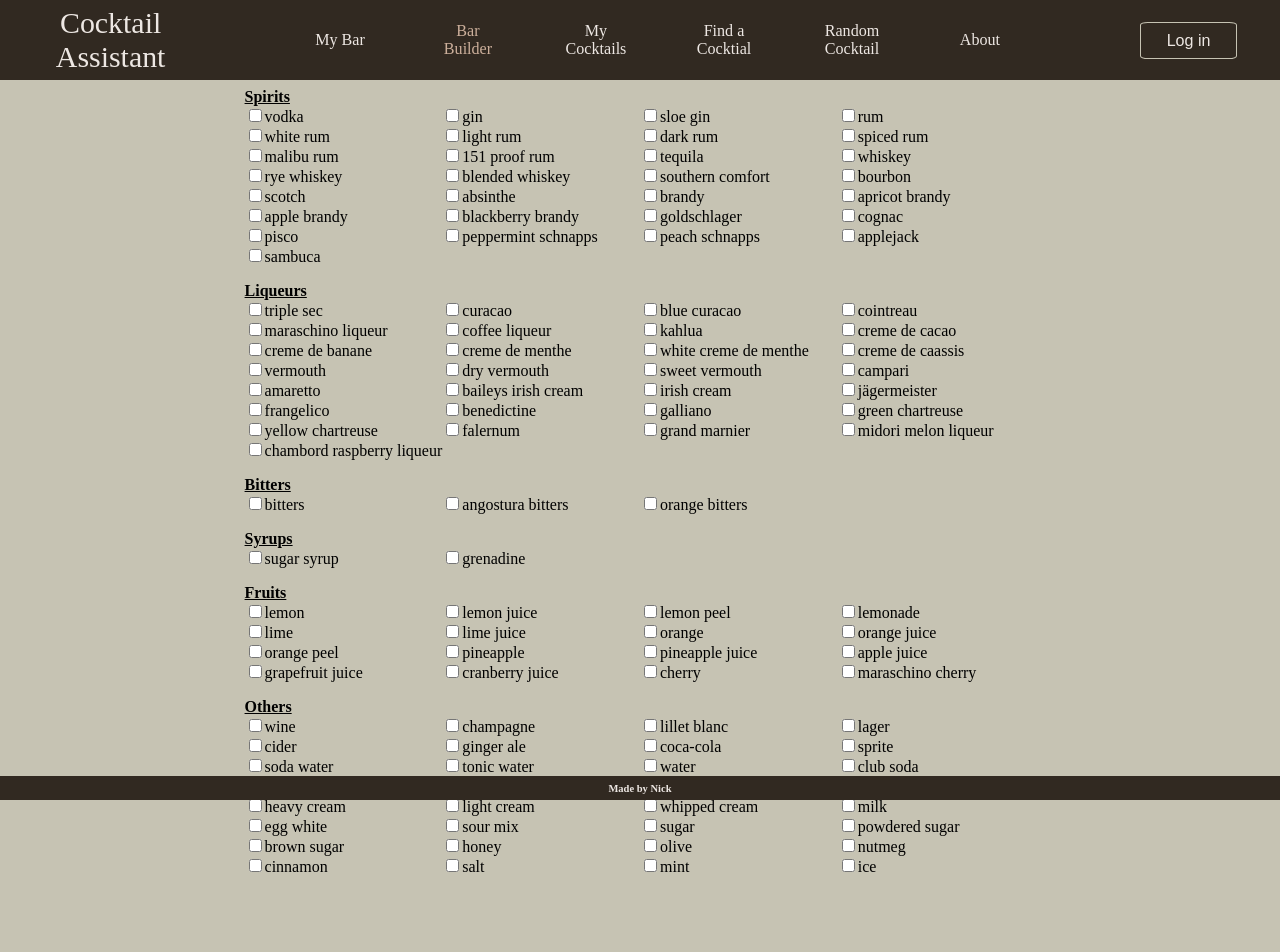
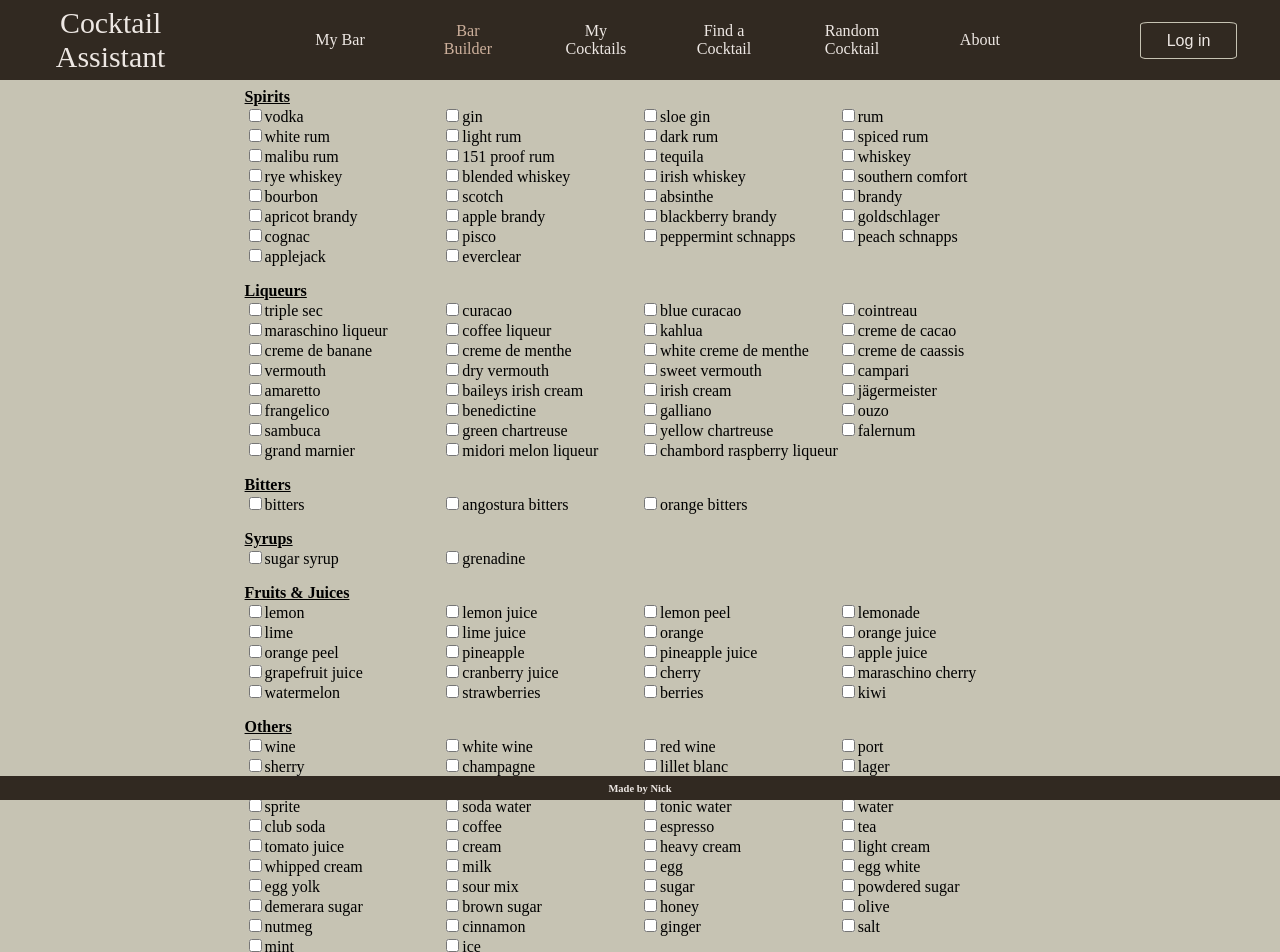
Before and after one commit to NBrennan26/cocktail-builder, a React (Create React App) app: page /build in a window 1280 px wide. Shown: the top 952 px of the page. Before the commit the page ends 916 px from the top, so only its background shows below. Built offline with nearby package versions, Linux system fonts and the light colour scheme.

Commit message:
Slight tweaks to ingredientlist, corrected typo in navbar, renamed fruits to fruits & juices in buildbar, change another to shuffle in randomdrink

```diff
--- a/src/components/BuildBar.js
+++ b/src/components/BuildBar.js
@@ -90,7 +90,7 @@ const BuildBar = (props) => {
             })}
           </div>
           <div className="ing-grp">
-            <span className="ing-grp-title">Fruits</span>
+            <span className="ing-grp-title">Fruits & Juices</span>
             {fruitList.map((item) => {
               return (
                 <label key={uniqid()}>
--- a/src/components/NavBar.js
+++ b/src/components/NavBar.js
@@ -25,7 +25,7 @@ function NavBar() {
         <li>
           <NavLink className="nav-link" to="/drink">
             Find a <br />
-            Cocktial
+            Cocktail
           </NavLink>
         </li>
         <li>
--- a/src/components/RandomDrink.js
+++ b/src/components/RandomDrink.js
@@ -30,7 +30,7 @@ const RandomDrink = (props) => {
           <CocktailCard item={item} />
         </div>
         <button id="ran-btn" type="button" onClick={() => handleClick()}>
-          Another
+          Shuffle
         </button>
       </div>
     );
--- a/src/utilities/IngredientList.js
+++ b/src/utilities/IngredientList.js
@@ -13,6 +13,7 @@ const IngredientList = [
   { ingredient: "whiskey", type: "spirit", inStock: false },
   { ingredient: "rye whiskey", type: "spirit", inStock: false },
   { ingredient: "blended whiskey", type: "spirit", inStock: false },
+  { ingredient: "irish whiskey", type: "spirit", inStock: false },
   { ingredient: "southern comfort", type: "spirit", inStock: false },
   { ingredient: "bourbon", type: "spirit", inStock: false },
   { ingredient: "scotch", type: "spirit", inStock: false },
@@ -27,7 +28,7 @@ const IngredientList = [
   { ingredient: "peppermint schnapps", type: "spirit", inStock: false },
   { ingredient: "peach schnapps", type: "spirit", inStock: false },
   { ingredient: "applejack", type: "spirit", inStock: false },
-  { ingredient: "sambuca", type: "spirit", inStock: false },
+  { ingredient: "everclear", type: "spirit", inStock: false },
   // End spirits
   // Begin Liqueurs
   { ingredient: "triple sec", type: "liqueur", inStock: false },
@@ -53,6 +54,8 @@ const IngredientList = [
   { ingredient: "frangelico", type: "liqueur", inStock: false },
   { ingredient: "benedictine", type: "liqueur", inStock: false },
   { ingredient: "galliano", type: "liqueur", inStock: false },
+  { ingredient: "ouzo", type: "liqueur", inStock: false },
+  { ingredient: "sambuca", type: "liqueur", inStock: false },
   { ingredient: "green chartreuse", type: "liqueur", inStock: false },
   { ingredient: "yellow chartreuse", type: "liqueur", inStock: false },
   { ingredient: "falernum", type: "liqueur", inStock: false },
@@ -86,13 +89,23 @@ const IngredientList = [
   { ingredient: "cranberry juice", type: "fruit", inStock: false },
   { ingredient: "cherry", type: "fruit", inStock: false },
   { ingredient: "maraschino cherry", type: "fruit", inStock: false },
+  { ingredient: "watermelon", type: "fruit", inStock: false },
+  { ingredient: "strawberries", type: "fruit", inStock: false },
+  { ingredient: "berries", type: "fruit", inStock: false },
+  { ingredient: "kiwi", type: "fruit", inStock: false },
+
   // End Fruits
   // Begin Others
   { ingredient: "wine", type: "other", inStock: false },
+  { ingredient: "white wine", type: "other", inStock: false },
+  { ingredient: "red wine", type: "other", inStock: false },
+  { ingredient: "port", type: "other", inStock: false },
+  { ingredient: "sherry", type: "other", inStock: false },
   { ingredient: "champagne", type: "other", inStock: false },
   { ingredient: "lillet blanc", type: "other", inStock: false },
   { ingredient: "lager", type: "other", inStock: false },
   { ingredient: "cider", type: "other", inStock: false },
+  { ingredient: "ginger beer", type: "other", inStock: false },
   { ingredient: "ginger ale", type: "other", inStock: false },
   { ingredient: "coca-cola", type: "other", inStock: false },
   { ingredient: "sprite", type: "other", inStock: false },
@@ -100,23 +113,28 @@ const IngredientList = [
   { ingredient: "tonic water", type: "other", inStock: false },
   { ingredient: "water", type: "other", inStock: false },
   { ingredient: "club soda", type: "other", inStock: false },
-  { ingredient: "ginger beer", type: "other", inStock: false },
   { ingredient: "coffee", type: "other", inStock: false },
+  { ingredient: "espresso", type: "other", inStock: false },
   { ingredient: "tea", type: "other", inStock: false },
+  { ingredient: "tomato juice", type: "other", inStock: false },
   { ingredient: "cream", type: "other", inStock: false },
   { ingredient: "heavy cream", type: "other", inStock: false },
   { ingredient: "light cream", type: "other", inStock: false },
   { ingredient: "whipped cream", type: "other", inStock: false },
   { ingredient: "milk", type: "other", inStock: false },
+  { ingredient: "egg", type: "other", inStock: false },
   { ingredient: "egg white", type: "other", inStock: false },
+  { ingredient: "egg yolk", type: "other", inStock: false },
   { ingredient: "sour mix", type: "other", inStock: false },
   { ingredient: "sugar", type: "other", inStock: false },
   { ingredient: "powdered sugar", type: "other", inStock: false },
+  { ingredient: "demerara sugar", type: "other", inStock: false },
   { ingredient: "brown sugar", type: "other", inStock: false },
   { ingredient: "honey", type: "other", inStock: false },
   { ingredient: "olive", type: "other", inStock: false },
   { ingredient: "nutmeg", type: "other", inStock: false },
   { ingredient: "cinnamon", type: "other", inStock: false },
+  { ingredient: "ginger", type: "other", inStock: false },
   { ingredient: "salt", type: "other", inStock: false },
   { ingredient: "mint", type: "other", inStock: false },
   { ingredient: "ice", type: "other", inStock: false },
```
